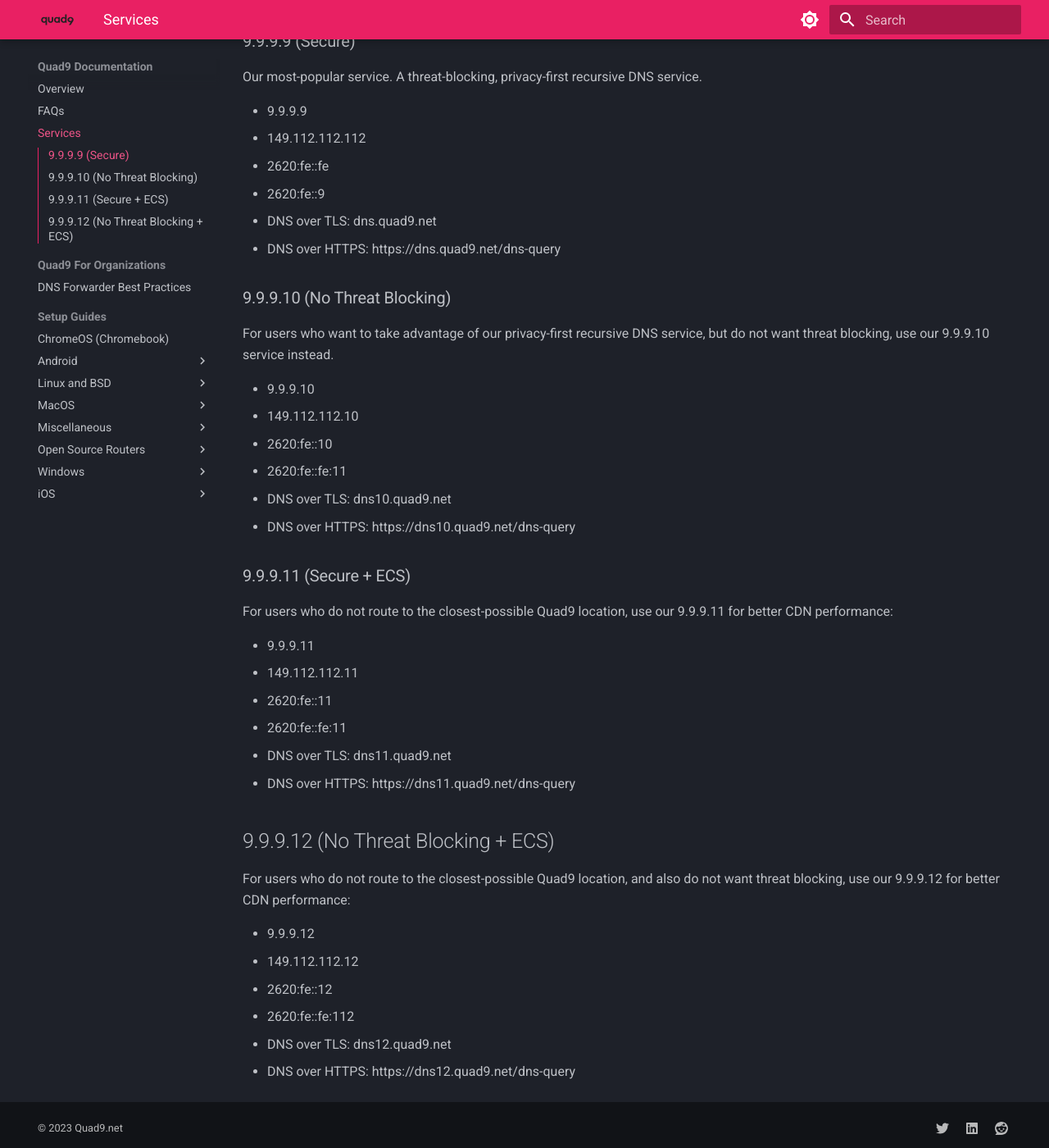
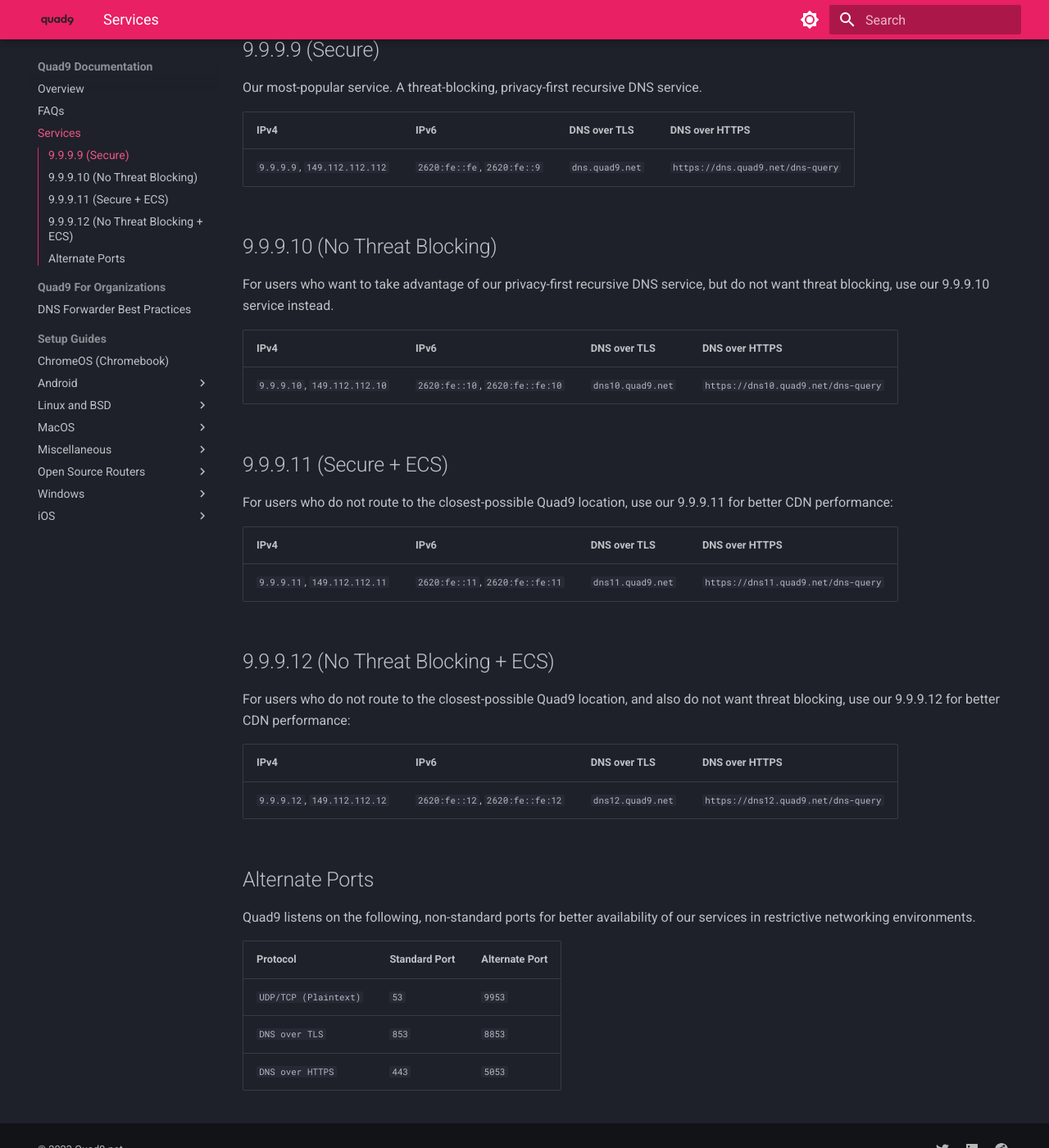
Before and after one commit to Quad9DNS/documentation, an MkDocs documentation site: the page built from docs/services.md, in a window 1280 px wide and 1400 px high, scrolled down 202 px. Shown: the whole window at 82% size. Built offline with MkDocs 1.6.1 and Material for MkDocs 9.7.7, drawn with Linux system fonts in a browser that asks for light colours.

Commit message:
Services: Change bulleted lists to tables. +Typo

```diff
--- a/docs/services.md
+++ b/docs/services.md
@@ -1,47 +1,44 @@
 Quad9 offers several variations of our free, private DNS service.
 
-### 9.9.9.9 (Secure)
+## 9.9.9.9 (Secure)
 
 Our most-popular service. A threat-blocking, privacy-first recursive DNS service.
 
-* 9.9.9.9
-* 149.112.112.112
-* 2620:fe::fe
-* 2620:fe::9
-* DNS over TLS: dns.quad9.net
-* DNS over HTTPS: https://dns.quad9.net/dns-query
+| IPv4                        | IPv6                             | DNS over TLS    | DNS over HTTPS |
+| --------------------------- | -------------------------------- | --------------- | -------------- |
+| `9.9.9.9`, `149.112.112.112`| `2620:fe::fe`, `2620:fe::9`      | `dns.quad9.net` | `https://dns.quad9.net/dns-query` |
 
-### 9.9.9.10 (No Threat Blocking)
+## 9.9.9.10 (No Threat Blocking)
 
 For users who want to take advantage of our privacy-first recursive DNS service, but do not want threat blocking, use our 9.9.9.10 service instead.
 
-* 9.9.9.10
-* 149.112.112.10
-* 2620:fe::10
-* 2620:fe::fe:11
-* DNS over TLS: dns10.quad9.net
-* DNS over HTTPS: https://dns10.quad9.net/dns-query
+| IPv4                        | IPv6                             | DNS over TLS    | DNS over HTTPS |
+| --------------------------- | -------------------------------- | --------------- | -------------- |
+| `9.9.9.10`, `149.112.112.10`| `2620:fe::10`, `2620:fe::fe:10`  | `dns10.quad9.net` | `https://dns10.quad9.net/dns-query` |
 
-
-### 9.9.9.11 (Secure + ECS)
+## 9.9.9.11 (Secure + ECS)
 
 For users who do not route to the closest-possible Quad9 location, use our 9.9.9.11 for better CDN performance:
 
-* 9.9.9.11
-* 149.112.112.11
-* 2620:fe::11
-* 2620:fe::fe:11
-* DNS over TLS: dns11.quad9.net
-* DNS over HTTPS: https://dns11.quad9.net/dns-query
 
+| IPv4                        | IPv6                             | DNS over TLS    | DNS over HTTPS |
+| --------------------------- | -------------------------------- | --------------- | -------------- |
+| `9.9.9.11`, `149.112.112.11`| `2620:fe::11`, `2620:fe::fe:11`  | `dns11.quad9.net` | `https://dns11.quad9.net/dns-query` |
 
 ## 9.9.9.12 (No Threat Blocking + ECS)
 
 For users who do not route to the closest-possible Quad9 location, and also do not want threat blocking, use our 9.9.9.12 for better CDN performance:
 
-* 9.9.9.12
-* 149.112.112.12
-* 2620:fe::12
-* 2620:fe::fe:112
-* DNS over TLS: dns12.quad9.net
-* DNS over HTTPS: https://dns12.quad9.net/dns-query
+| IPv4                        | IPv6                             | DNS over TLS    | DNS over HTTPS |
+| --------------------------- | -------------------------------- | --------------- | -------------- |
+| `9.9.9.12`, `149.112.112.12`| `2620:fe::12`, `2620:fe::fe:12`  | `dns12.quad9.net` | `https://dns12.quad9.net/dns-query` |
+
+## Alternate Ports
+
+Quad9 listens on the following, non-standard ports for better availability of our services in restrictive networking environments.
+
+| Protocol                    | Standard Port      | Alternate Port
+| --------------------------- | ------------------ | ------------- |
+| `UDP/TCP (Plaintext)`       | `53`               | `9953` |
+| `DNS over TLS`              | `853`              | `8853` |
+| `DNS over HTTPS`            | `443`              | `5053` |
```
Also changed, not shown: docs/Setup_Guides/Miscellaneous/Cloudflared_and_Quad9.md (+2 -2 lines).
